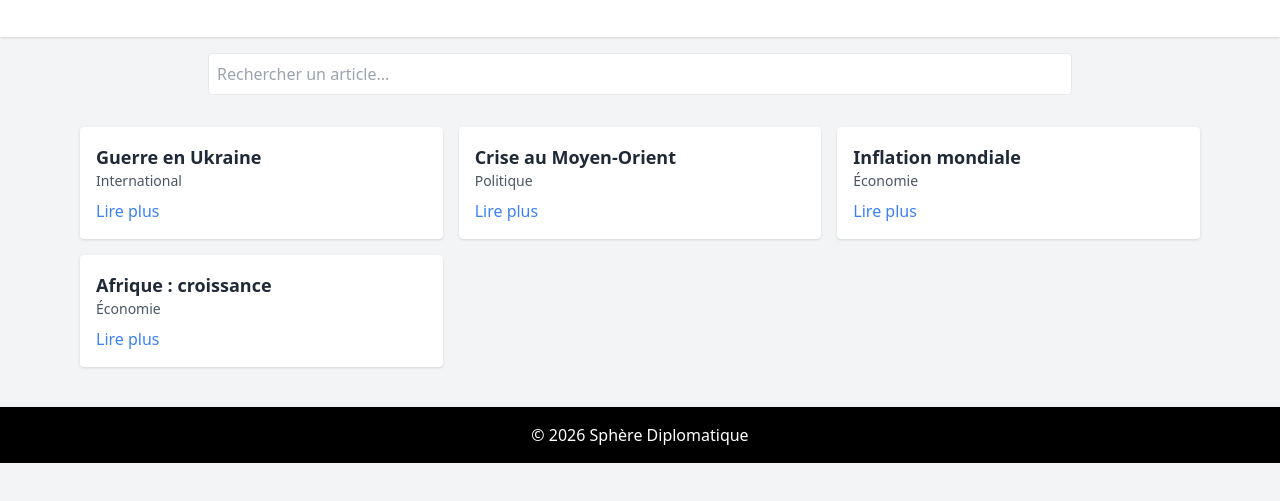
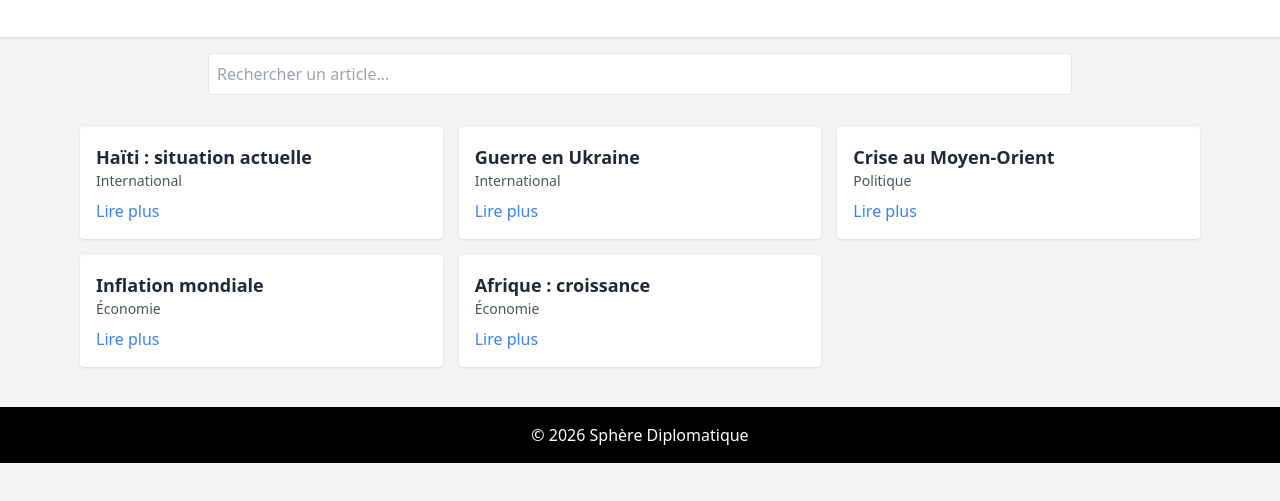
Before and after one commit to academieafaij-code/Sphere-diplomatique, a plain HTML site: page index.html in a window 1280 px wide. Shown: the part 163-664 px from the top of the page. Drawn offline with nearby package versions, Linux system fonts and the light colour scheme.

Commit message:
Fix formatting in index.html for data array

```diff
--- a/index.html
+++ b/index.html
@@ -31,6 +31,12 @@
   </footer>  <script>
     const data = [
       {
+    title: "Haïti : situation actuelle",
+    content: "Analyse complète de la situation en Haïti...",
+    category: "International"
+    },
+
+     {
         title: "Guerre en Ukraine",
         content: "Analyse complète du conflit et impacts mondiaux.",
         category: "International"
```
